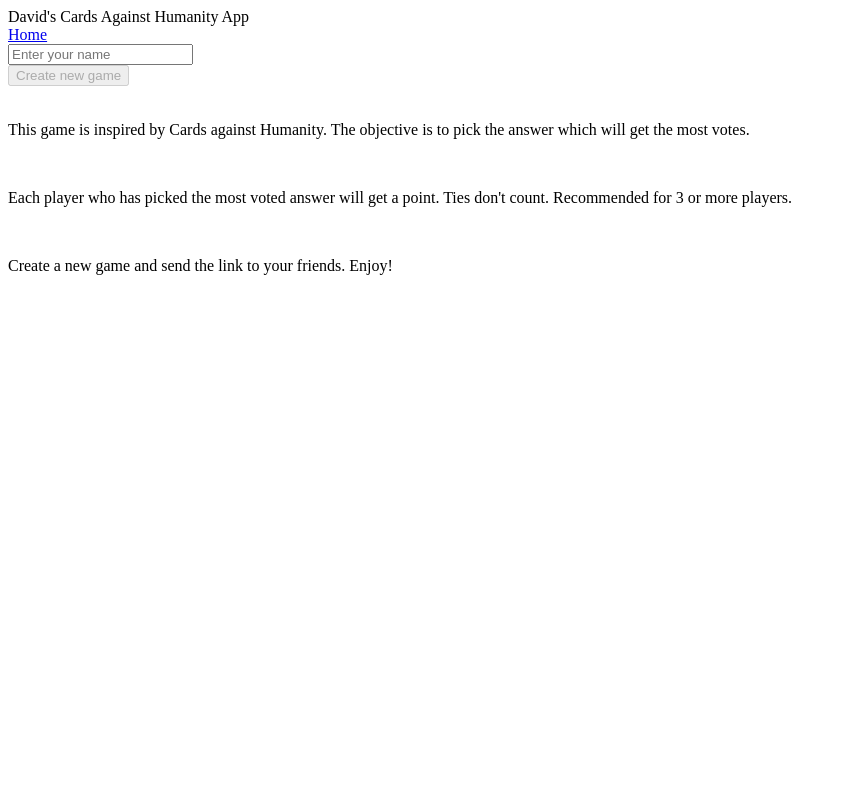
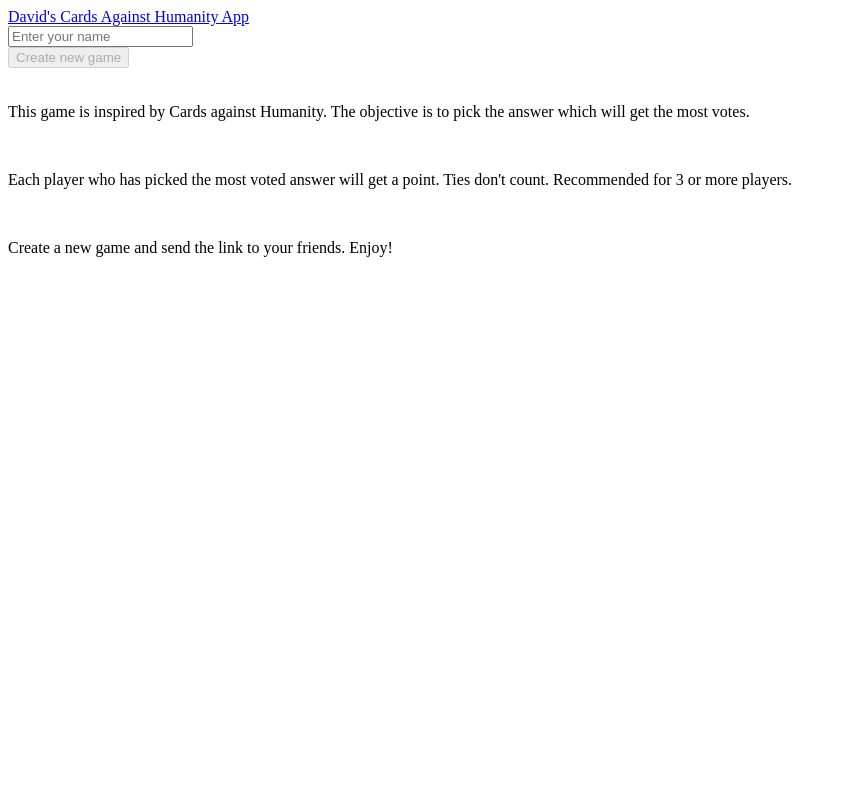
Before and after one commit to DavidMente/cards-against-humanity, a React (Create React App) app in the folder src/client/: page / in a window 1280 px wide. Shown: the top 800 px of the page, without its empty margins (0-846 px from the left). Built offline with nearby package versions, Linux system fonts and the light colour scheme; no server answers; the HTML template or start-up script is replaced by a standard one.

Commit message:
minor changes

```diff
--- a/src/client/src/components/Navbar.tsx
+++ b/src/client/src/components/Navbar.tsx
@@ -5,10 +5,7 @@
   <nav className="navbar has-text-weight-bold has-text-white" role="navigation"
        aria-label="main navigation">
     <div className="navbar-brand">
-      <div className="navbar-item">David's Cards Against Humanity App</div>
-    </div>
-    <div className="navbar-start">
-      <Link className="navbar-item" to={'/'}>Home</Link>
+      <Link className="navbar-item navbar-custom-link" to={'/'}>David's Cards Against Humanity App</Link>
     </div>
   </nav>;
 
--- a/src/client/src/index.css
+++ b/src/client/src/index.css
@@ -66,3 +66,7 @@
   margin: 2px;
   font-weight: bold;
 }
+
+.navbar-custom-link:hover, .navbar-custom-link:active, .navbar-custom-link:focus {
+  color: #00d1b2 !important;
+}
```
